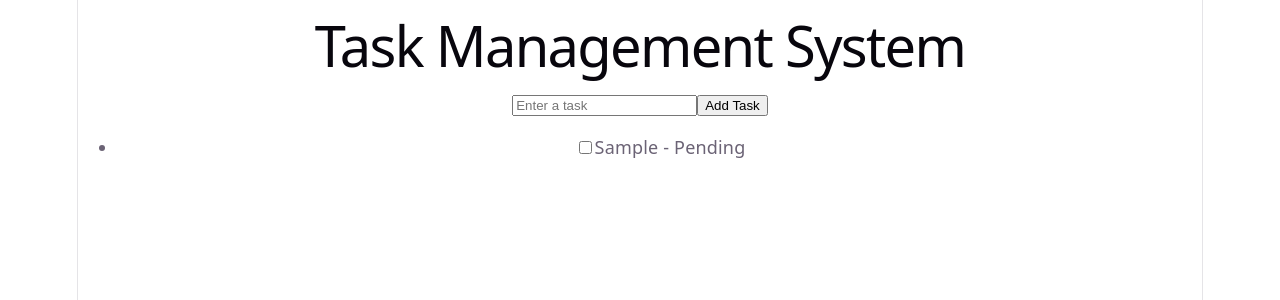
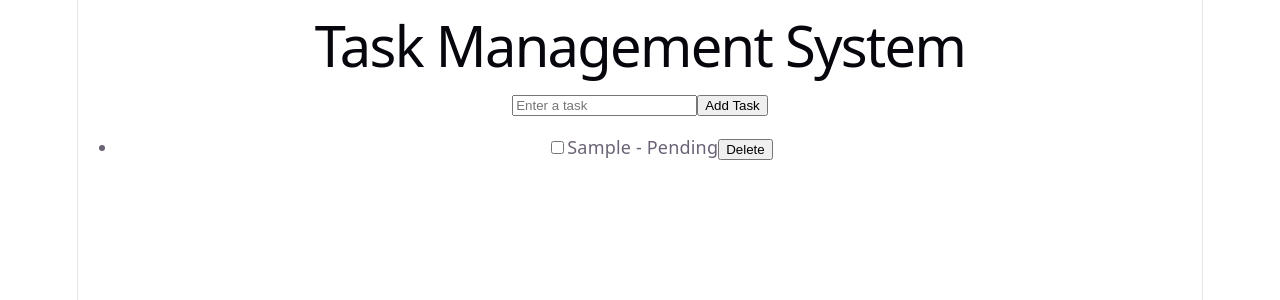
Before and after one commit to Kavucika/Task-Management-System---TypeScript, a React (Vite) app in the folder frontend/: page / in a window 1280 px wide. Both pictures are taken after typing "Sample" into the empty fields and a click on the button "Add Task". Shown: the top 300 px of the page. Built offline with nearby package versions, Linux system fonts and the light colour scheme.

Commit message:
DELETE task feature

```diff
--- a/frontend/src/components/TaskCard.tsx
+++ b/frontend/src/components/TaskCard.tsx
@@ -3,10 +3,11 @@ import type { Task } from '../types/task'
 interface TaskCardProps {
   task: Task
   onToggle: (id: number) => void
+  onDelete: (id: number) => void
 }
 
-function TaskCard({ task, onToggle }: TaskCardProps) {
-  return (
+function TaskCard({ task, onToggle, onDelete }: TaskCardProps) {  return (
+    <>
     <li>
       <input
         type="checkbox"
@@ -18,7 +19,12 @@ function TaskCard({ task, onToggle }: TaskCardProps) {
         {task.title}
       </span>{' '}
       - {task.completed ? 'Completed' : 'Pending'}
+
+      <button type="button" onClick={() => onDelete(task.id)}>
+        Delete
+      </button>
     </li>
+    </>
   )
 }
 
--- a/frontend/src/components/TaskList.tsx
+++ b/frontend/src/components/TaskList.tsx
@@ -4,9 +4,10 @@ import TaskCard from './TaskCard'
 interface TaskListProps {
   tasks: Task[]
   onToggle: (id: number) => void
+  onDelete: (id: number) => void
 }
 
-function TaskList({ tasks, onToggle }: TaskListProps) {
+function TaskList({ tasks, onToggle, onDelete }: TaskListProps) {
   return (
     <ul>
       {tasks.map((task) => (
@@ -14,6 +15,7 @@ function TaskList({ tasks, onToggle }: TaskListProps) {
           key={task.id}
           task={task}
           onToggle={onToggle}
+          onDelete={onDelete}
         />
       ))}
     </ul>
--- a/frontend/src/pages/Tasks.tsx
+++ b/frontend/src/pages/Tasks.tsx
@@ -9,6 +9,12 @@ function Tasks() {
 
   function handleAddTask(task: Task) {
     setTasks([...tasks, task])
+  }
+
+  function handleDeleteTask(id: number) {
+    setTasks(
+      tasks.filter((task) => task.id !== id)
+    )
   }
 
   function handleToggleTask(id: number) {
@@ -30,6 +36,7 @@ function Tasks() {
       <TaskList
         tasks={tasks}
         onToggle={handleToggleTask}
+        onDelete={handleDeleteTask}
       />
     </div>
   )
```
